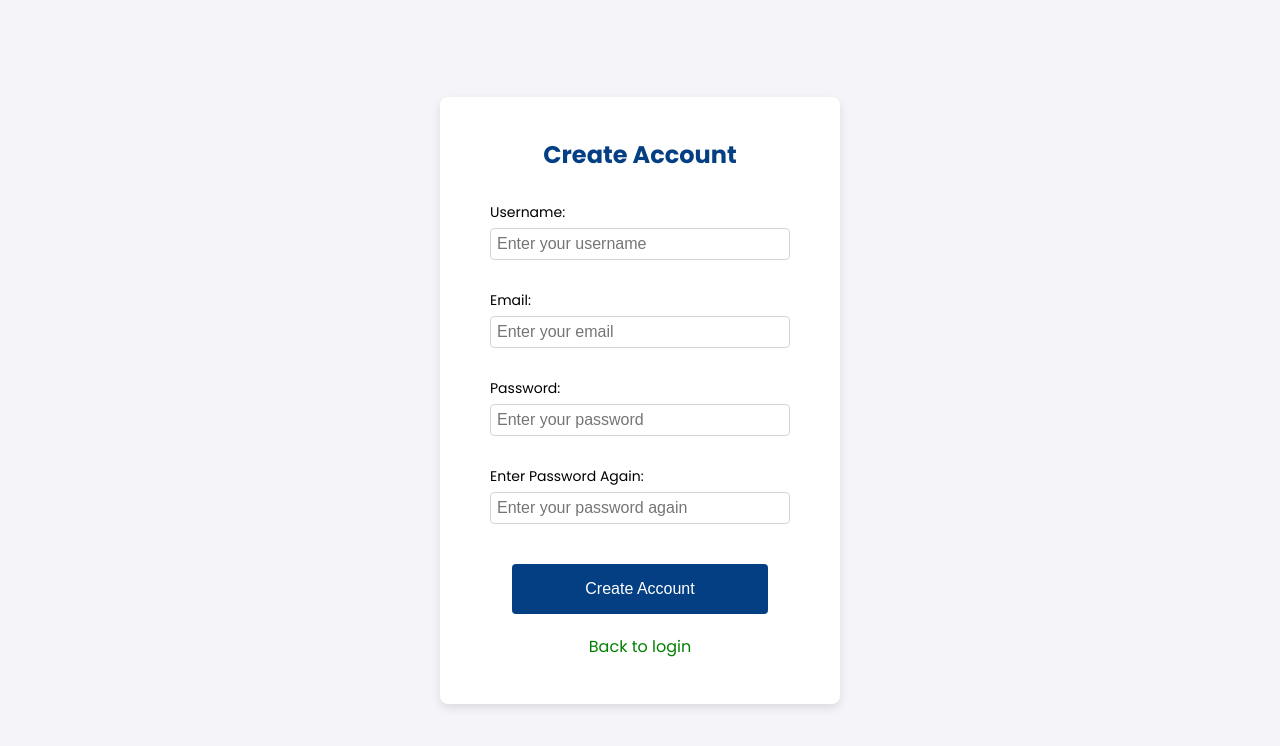
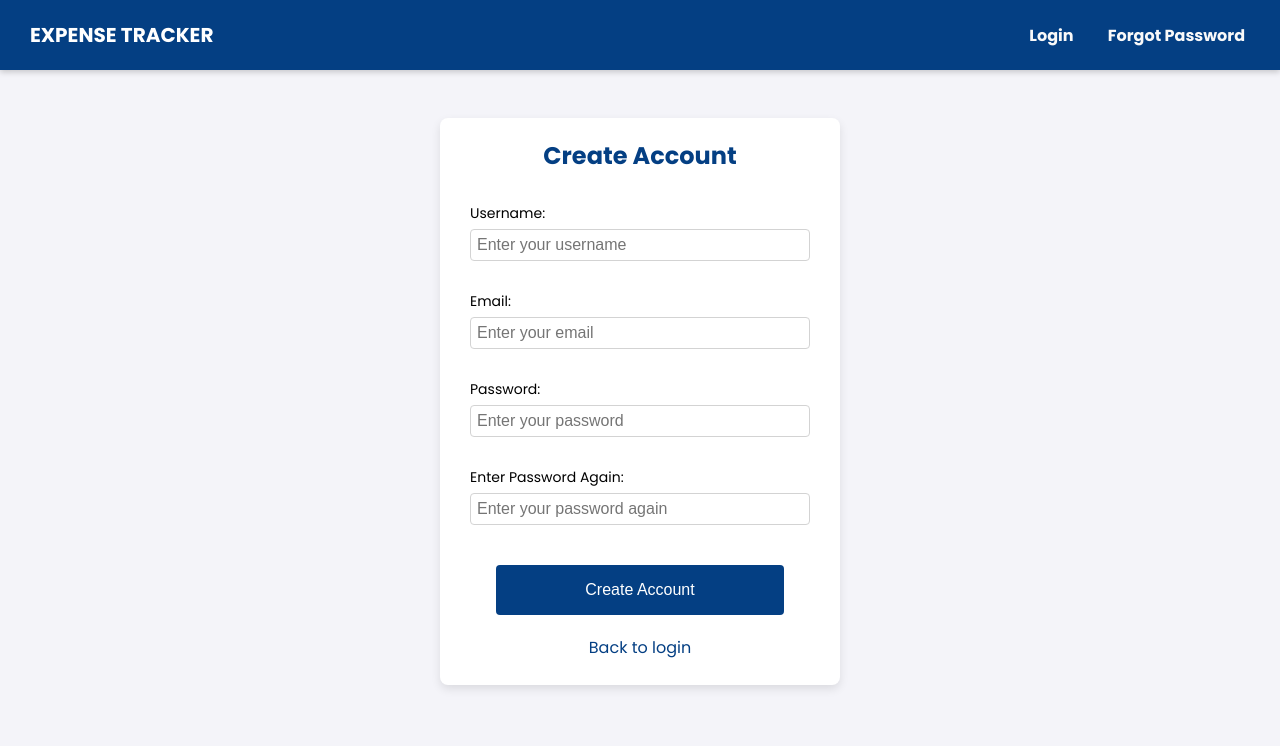
Before and after one commit to cse210-fa24-group1/cse210-fa24-group1, a website: page dist/pages/create-account-page.html in a window 1280 px wide. Drawn offline with Linux system fonts and the light colour scheme.

Commit message:
Improved UI for login, registration, forgot-password page

```diff
--- a/dist/pages/create-account-page.html
+++ b/dist/pages/create-account-page.html
@@ -12,6 +12,16 @@
     <title>Create Account Page</title>
   </head>
   <body>
+    <header>
+      <div class="header">
+        <h1>EXPENSE TRACKER</h1>
+        <nav>
+          <a href="../index.html">Login</a>
+        <a href="forgot-password-page.html">Forgot Password</a>
+        </nav>
+      </div>
+    </header>
+    <main>
       <div class="authentication-container">
         <h2>Create Account</h2>
         <form>
@@ -65,10 +75,11 @@
         </form>
 
         <!-- Link to go back to main login page -->
-      <nav>
+        <div class="links">
           <a href="../index.html">Back to login</a>
-      </nav>
         </div>
+      </div>
+    </main>
     <script src="../scripts/auth.js"></script>
   </body>
 </html>
--- a/dist/styles/authentication.css
+++ b/dist/styles/authentication.css
@@ -5,18 +5,48 @@
   box-sizing: border-box;
 }
 
-body {
+body{
   font-family: 'Poppins', sans-serif;
   background-color: #f4f4f9;
+}
+main {
   display: flex;
   justify-content: center;
+  margin-top: 3rem;
+}
+
+/* Header Section */
+.header {
+  background-color: #043f83; /* Deep soothing blue */
+  color: #fff;
+  padding: 20px 30px;
+  display: flex;
+  justify-content: space-between;
   align-items: center;
-  height: 100vh;
+  box-shadow: 0 2px 6px rgba(0, 0, 0, 0.2);
+  font-family: 'Poppins', sans-serif;
+}
+
+.header h1 {
+  margin: 0;
+  font-size: 20px;
+}
+
+.header nav a {
+  text-decoration: none;
+  color: #f9f9f9;
+  margin-left: 20px;
+  font-weight: bold;
+  transition: color 0.3s;
+}
+
+.header nav a:hover {
+  color: #dfeaff;
 }
 
 .authentication-container {
   background-color: white;
-  padding: 40px;
+  padding: 20px;
   border-radius: 8px;
   box-shadow: 0 4px 10px rgba(0, 0, 0, 0.1);
   width: 100%;
@@ -73,7 +103,7 @@ button:hover {
   background-color: #032144;
 }
 
-nav {
+.links {
   margin-top: 15px;
   font-size: 14px;
   display: flex;
@@ -81,7 +111,7 @@ nav {
 }
 
 a {
-  color: green;
+  color: #043f83;
   text-decoration: none;
   padding: 5px;
   font-size: medium;
```
Also changed, not shown: dist/index.html (+13 -2 lines), dist/pages/forgot-password-page.html (+12 -2 lines). Lines whose indentation alone changed are shown as unchanged.
